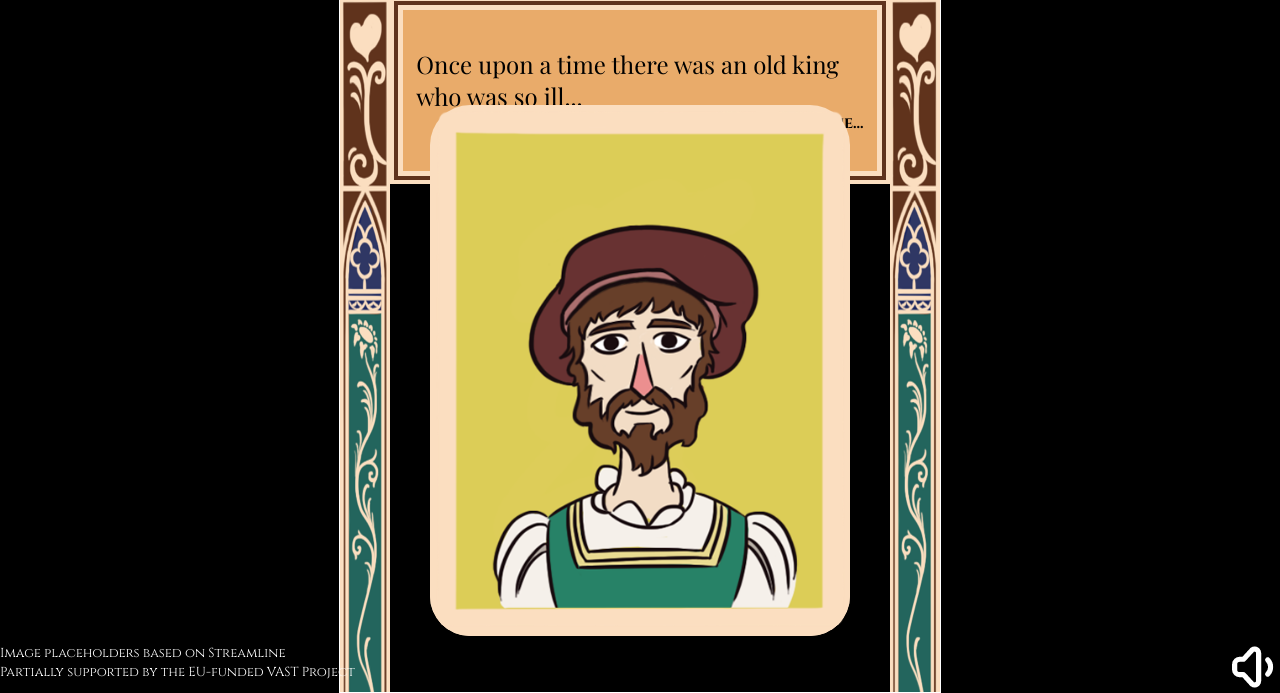
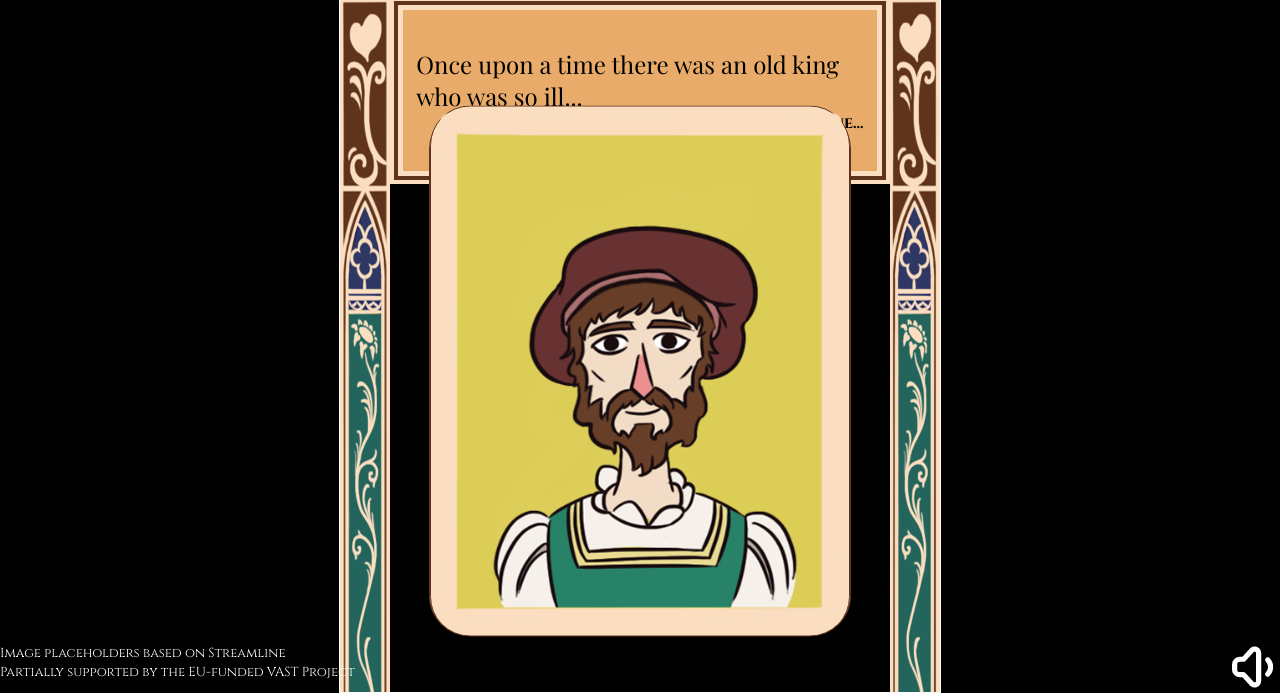
Before and after one commit to mapto/trustyjohn, a website: page game/index.html in a window 1280 px wide. Shown: the part 109-802 px from the top of the page. Drawn offline with nearby package versions, Linux system fonts and the light colour scheme; a web font is replaced by a local one.

Commit message:
card border

```diff
--- a/game/css/game.css
+++ b/game/css/game.css
@@ -109,6 +109,7 @@ ins {
 	border-radius: 30pt;
 	margin: 0;
 	padding: 0;
+	border: solid 1px #60331c;
 }
 
 .card img {
```
